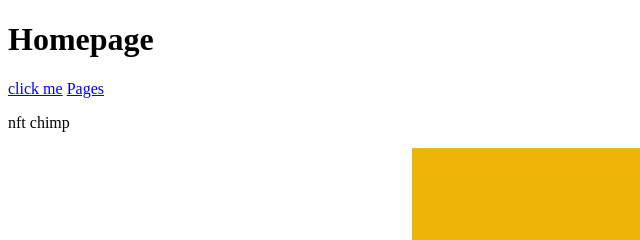
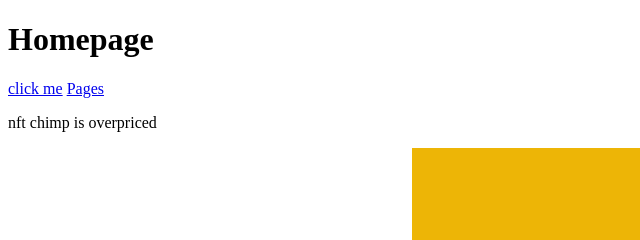
Before and after one commit to cryptobummed/html_links_and_images, a plain HTML site: page index.html in a window 1280 px wide. Shown: the top 240 px of the page, 0-640 px from the left. Drawn offline with Linux system fonts and the light colour scheme.

```diff
--- a/index.html
+++ b/index.html
@@ -10,7 +10,7 @@
 <h1>Homepage</h1>
 <a href="https://www.theodinproject.com/about">click me</a>
 <a href="pages.html">Pages</a>
-<p>nft chimp</p>
+<p>nft chimp is overpriced</p>
 <img src="https://www.theodinproject.com/mstile-310x310.png">
 <img src="images/dog.jpg">
     </body>
```
